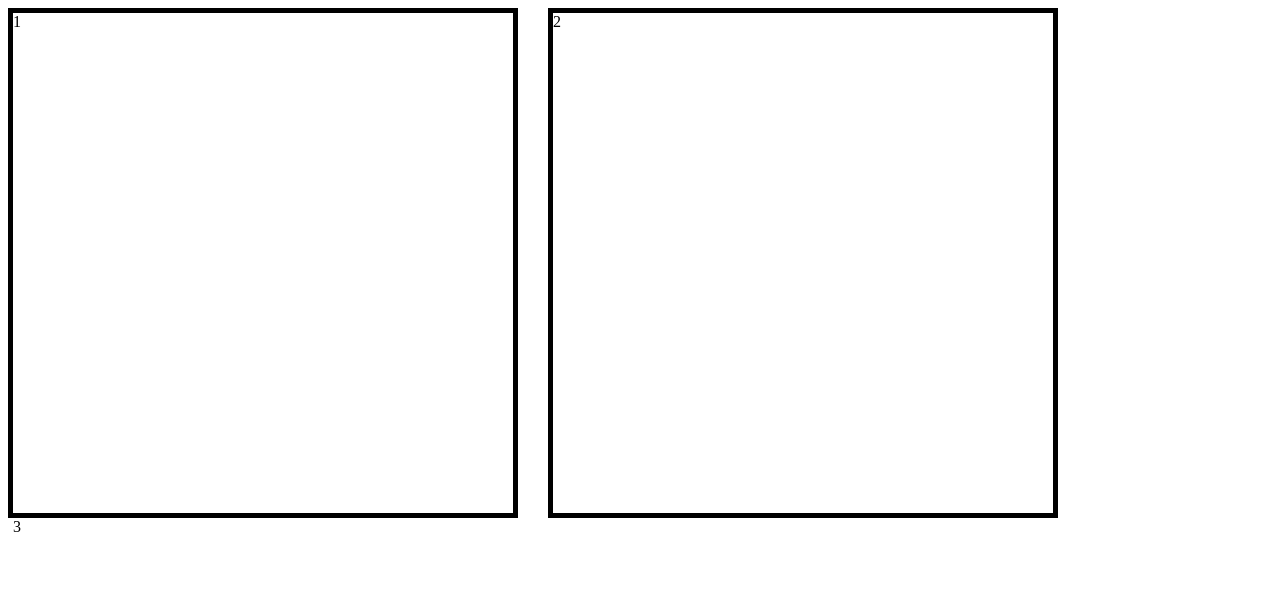
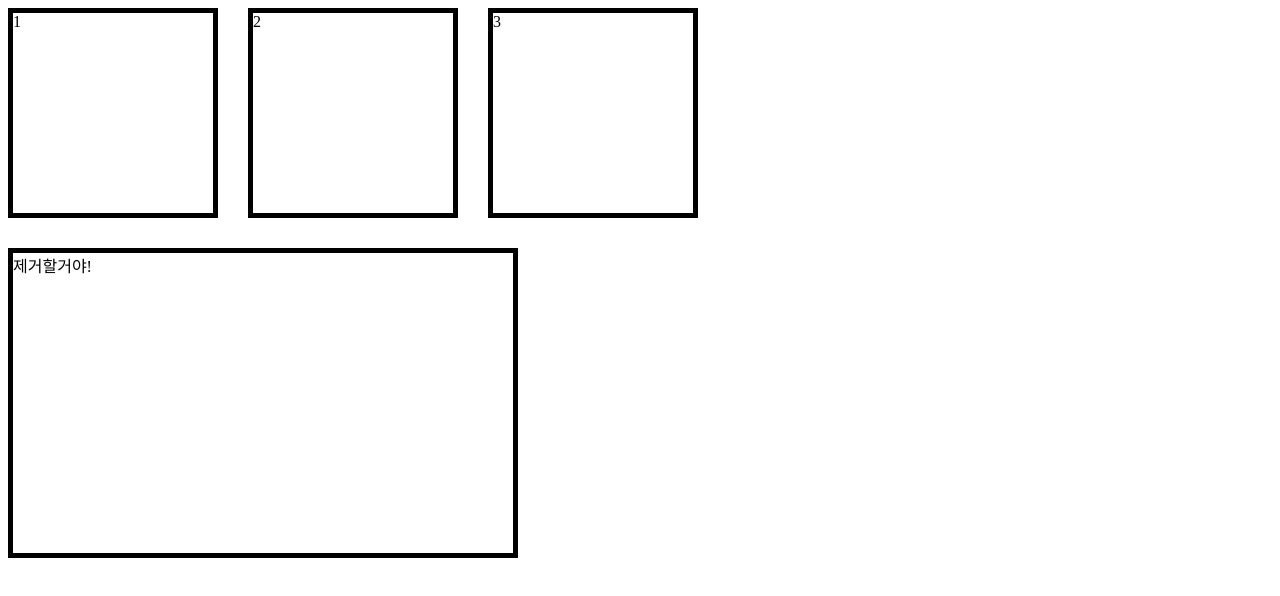
Before and after one commit to Suuukim/HTML5, a plain HTML site: page index10.html in a window 1280 px wide. Drawn offline with Linux system fonts and the light colour scheme.

Commit message:
배치 속성

```diff
--- a/index10.html
+++ b/index10.html
@@ -7,18 +7,25 @@
     <title>박스,나열</title>
     <style>
         div{
-            width: 500px;
-            height: 500px;
+            width: 200px;
+            height: 200px;
             border: 5px solid #000;
             float:left; /* left:왼쪽으로부터 나열되게 / right:오른쪽으로부터 나열 */
             margin-right: 30px;
         }
        .boxr{
+        width: 200px;
+        height: 200px;
+        border: 5px solid #000;
+        float: left; /* 옆의 박스에 영향을 주는 속성,나열하고자 하는
+        박스함꼐 나열값 */
+       }
+       .boxc{
         width: 500px;
-        height: 500px;
-        border: 5px solid #000;
-        float: none; /* 옆의 박스에 영향을 주는 속성,나열하고자 하는
-        박스함꼐 나열값 */
+        height: 300px;
+        margin: 0;
+        margin-top: 30px;
+        clear: left;
        }
     </style>
 </head>
@@ -28,5 +35,16 @@
     <div>2</div>
     <div class="boxr">3</div>
 
+
+    <!-- clear:float와 함께 사용,float 제거 할 떄 사용
+    left: 좌측 나열을 제거
+    right: 우측 나열을 제거
+    both: 양쪽 나열을 제거
+     -->
+    <div class="boxc">
+        제거할거야!
+    </div>
+
+
 </body>
 </html>
```
